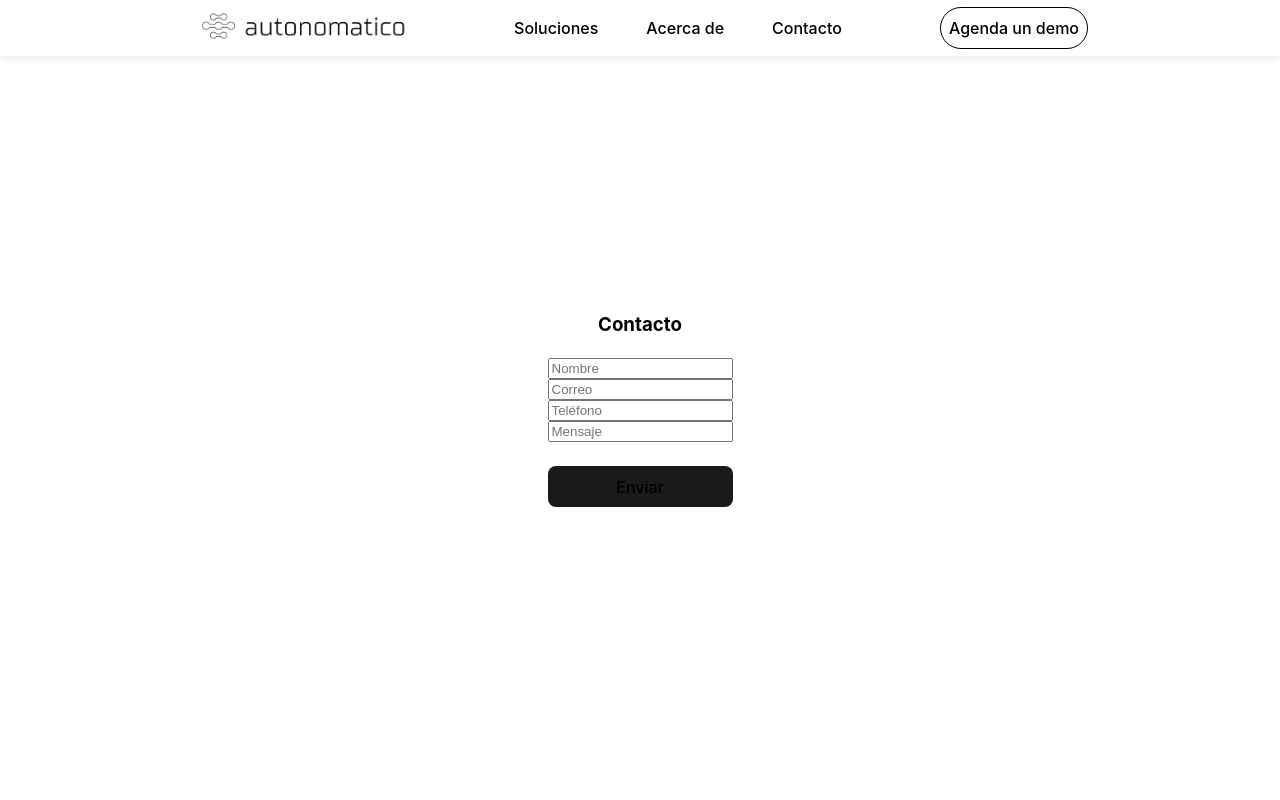
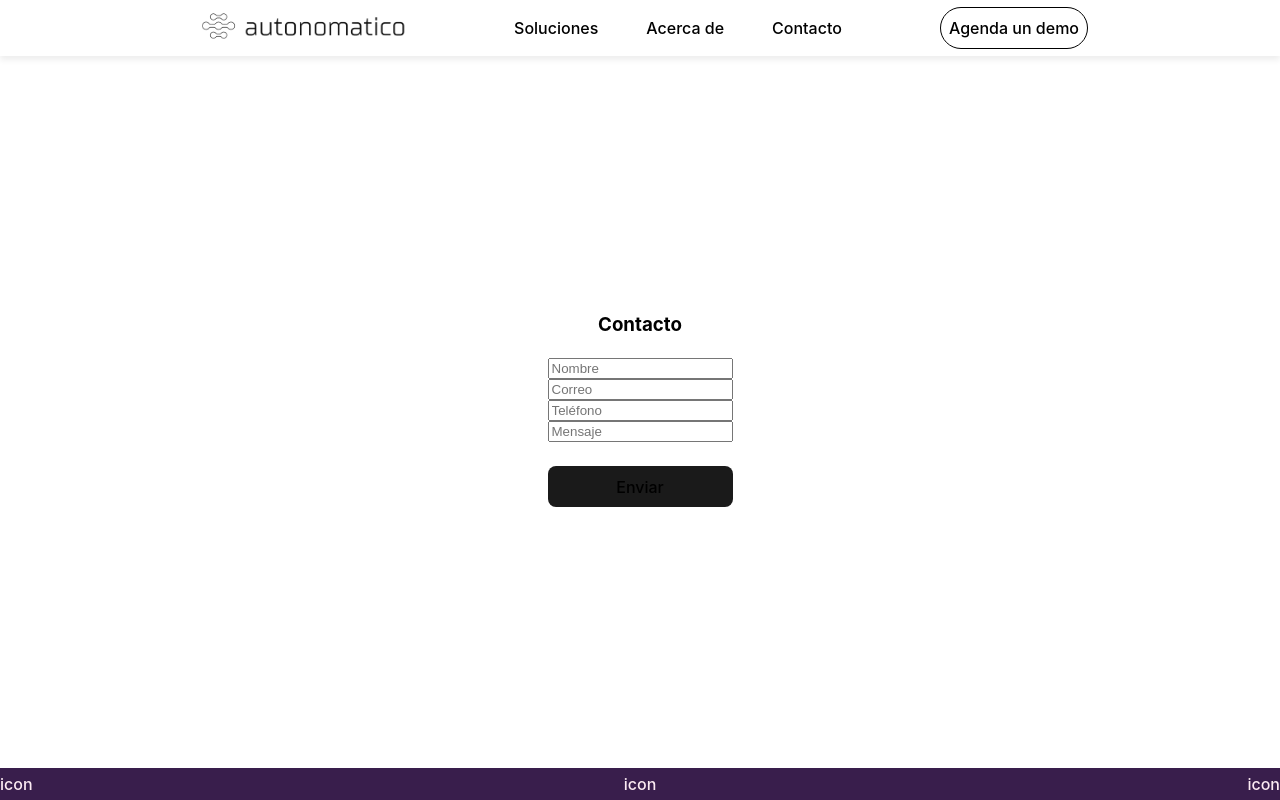
Before and after one commit to emiliomarcos/AAA, a React (Vite) app: page /contacto in a window 1280 px wide. Built offline with nearby package versions, Linux system fonts and the light colour scheme.

Commit message:
basic footer setup

```diff
--- a/src/App.tsx
+++ b/src/App.tsx
@@ -1,4 +1,4 @@
-import { Navbar, Solutions, About, ContactForm } from './Components'
+import { Navbar, Solutions, About, ContactForm, Footer } from './Components'
 import { BrowserRouter, Routes, Route } from 'react-router-dom'
 import './App.css'
 
@@ -12,6 +12,7 @@ export default function App() {
         <Route path='/acercade' element={<About />} />
         <Route path='/contacto' element={<ContactForm />} />
       </Routes>
+      <Footer />
     </BrowserRouter>
   )
 }
--- a/src/Components/Footer/Footer.css
+++ b/src/Components/Footer/Footer.css
@@ -0,0 +1,15 @@
+footer {
+  display: flex;
+  justify-content: space-between;
+  align-items: center;
+  position: fixed;
+  bottom: 0;
+  left: 0;
+  right: 0;
+  height: 2rem;
+  background-color: #391e4c;
+}
+
+.social-icon {
+  color: #fcebf3;
+}
--- a/src/Components/Footer/Footer.tsx
+++ b/src/Components/Footer/Footer.tsx
@@ -2,6 +2,16 @@ import './Footer.css'
 
 export default function Footer() {
   return (
-    <p>footer</p>
+    <footer>
+      <a className="social-icon" href="https://www.twitter.com" target="_blank" rel="noreferrer">
+        <p>icon</p>
+      </a>
+      <a className="social-icon" href="https://www.instagram.com" target="_blank" rel="noreferrer">
+        <p>icon</p>
+      </a>
+      <a className="social-icon" href="https://www.linkedin.com" target="_blank" rel="noreferrer">
+        <p>icon</p>
+      </a>
+    </footer>
   )
 }
```
